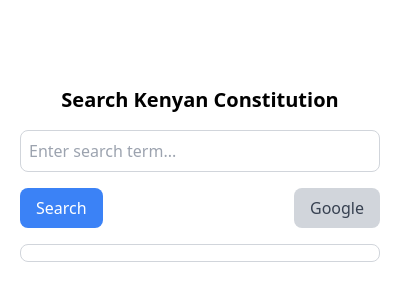
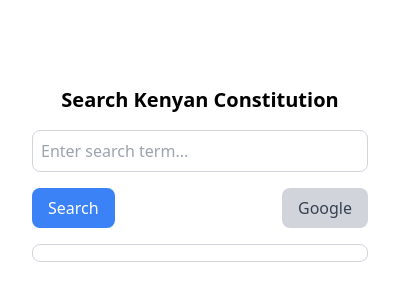
Before and after one commit to Mozart299/Kenyan-law-extension, a browser extension: page popup.html in a window 400 px wide. Shown: the part 248-548 px from the top of the page. Drawn offline with nearby package versions, Linux system fonts and the light colour scheme.

Commit message:
Update popup.html to include margin around the container for better spacing

```diff
--- a/popup.html
+++ b/popup.html
@@ -10,7 +10,7 @@
 </head>
 
 <body class="flex items-center justify-center min-h-screen">
-    <div class="bg-white rounded-lg p-5 w-full max-w-xl">
+    <div class="bg-white rounded-lg p-5 m-3 w-full max-w-xl">
         <h1 class="text-xl font-semibold mb-4 text-center ">Search Kenyan Constitution</h1>
         <input type="text" id="searchQuery" placeholder="Enter search term..." class="border border-gray-300 rounded-lg p-2 w-full mb-4 focus:outline-none focus:ring-2 focus:ring-blue-500">
         <div class="flex justify-between">
```
